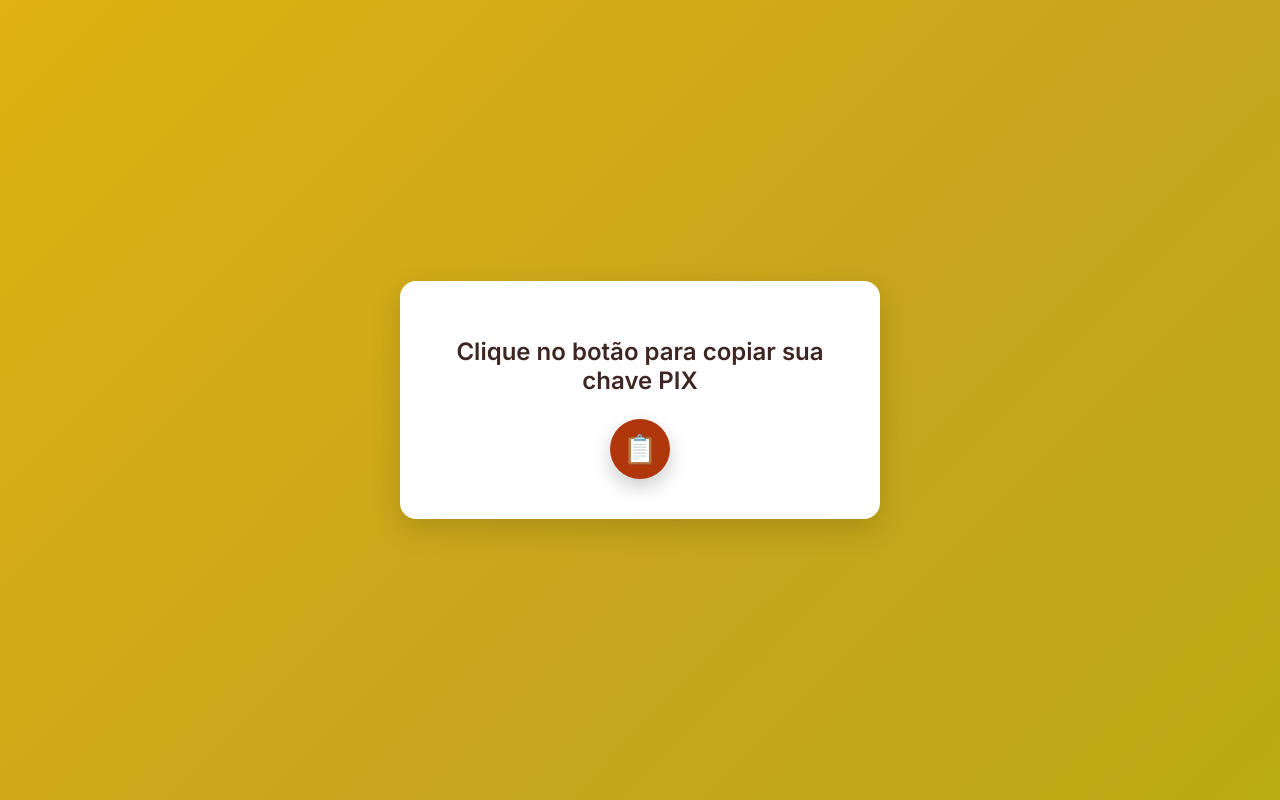
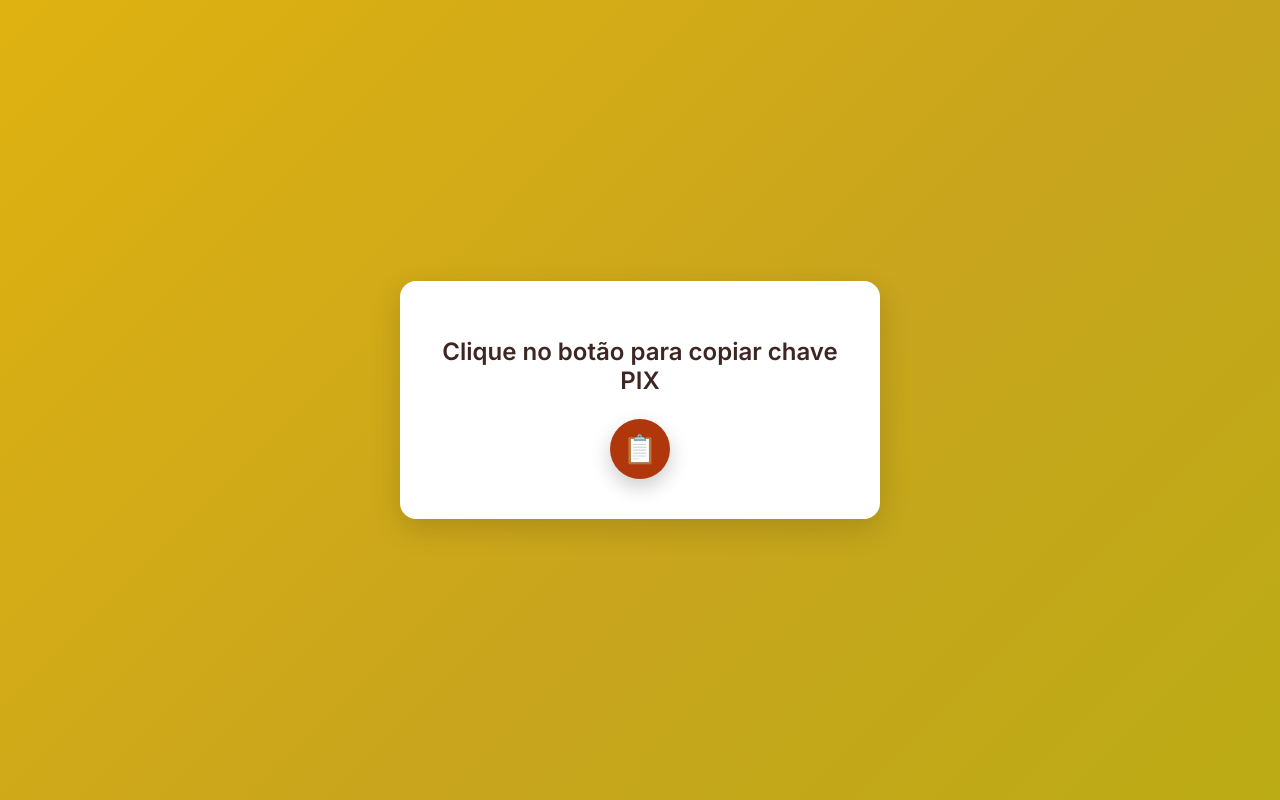
Before and after one commit to Fallby6/pix, a plain HTML site: page index.html in a window 1280 px wide. Drawn offline with Linux system fonts and the light colour scheme.

Commit message:
Update index.html

```diff
--- a/index.html
+++ b/index.html
@@ -83,7 +83,7 @@
 </head>
 <body>
   <div class="container">
-    <h1>Clique no botão para copiar sua chave PIX</h1>
+    <h1>Clique no botão para copiar chave PIX</h1>
     <div class="feedback" id="feedbackMsg">Copiado! ✅</div>
     <button class="copy-btn" onclick="copiarChave()">📋</button>
   </div>
```
